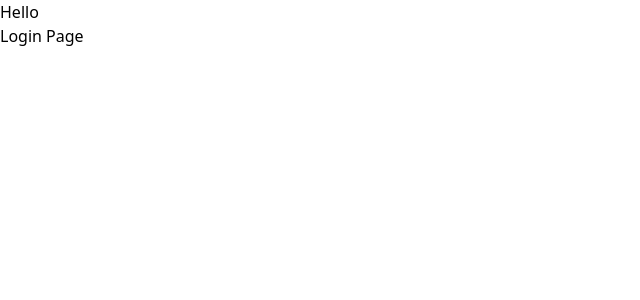
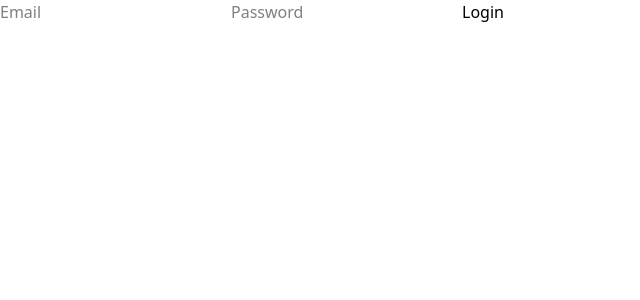
Before and after one commit to amarjeetmessage/AarogyaCare, a React (Vite) app in the folder frontend/: page /login in a window 1280 px wide. Shown: the top 300 px of the page, without its empty margins (0-640 px from the left). Built offline with nearby package versions, Linux system fonts and the light colour scheme.

Commit message:
fix routing issue

```diff
--- a/frontend/src/components/auth/RegisterForm.tsx
+++ b/frontend/src/components/auth/RegisterForm.tsx
@@ -1,21 +1,20 @@
-import { useForm, SubmitHandler } from "react-hook-form"
+import { useForm, SubmitHandler } from "react-hook-form";
 import * as z from "zod";
 
+const RegisterSchema = z.object({
+  FirstName: z.string().min(3),
+  LastName: z.string().min(3),
+  Email: z.email(),
+  Password: z.string().min(12),
+  ConfirmPassword: z.string().min(12),
+  role: z.enum(["Patient", "Doctor"]),
+});
 
-const RegisterSchema =z.object({
-    FirstName: z.string().min(3),
-    LastName: z.string().min(3),
-    Email: z.email(),
-    Password: z.string().min(12),
-    ConfirmPassword: z.string().min(12)
+export default function RegisterForm() {
+  const { register, handleSubmit } = useForm<IFormInput>();
+  const onSubmit: SubmitHandler<IFormInput> = (data) => console.log(data);
 
-})
+  return (
 
-export default function RegisterForm(){
-
-
-    return(
-        <>
-        </>
-    )
+  )
 }
--- a/frontend/src/main.tsx
+++ b/frontend/src/main.tsx
@@ -9,7 +9,6 @@ import Login from './pages/Login.tsx';
 
 createRoot(document.getElementById('root')!).render(
   <StrictMode>
-    <App />
     < BrowserRouter>
       <Routes>
         <Route path="/" element={<App />} />
--- a/frontend/src/pages/Login.tsx
+++ b/frontend/src/pages/Login.tsx
@@ -1,6 +1,10 @@
+import LoginForm from "../components/auth/LoginForm";
+
 export default function Login(){
 
     return (
-        <>Login Page</>
+        <>
+        <LoginForm/>
+        </>
     )
 }
--- a/package.json
+++ /dev/null
@@ -1,5 +0,0 @@
-{
-  "dependencies": {
-    "react-hook-form": "^7.67.0"
-  }
-}
```
Also changed, not shown: 2 other files (tests, documents, lock files or other folders).
